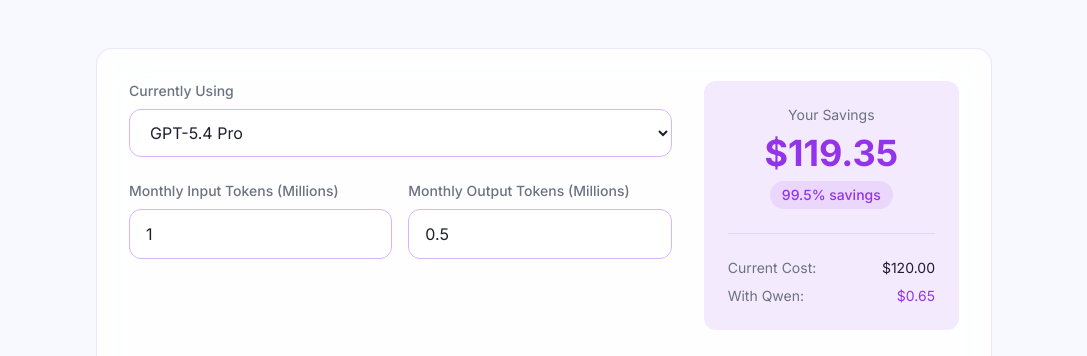
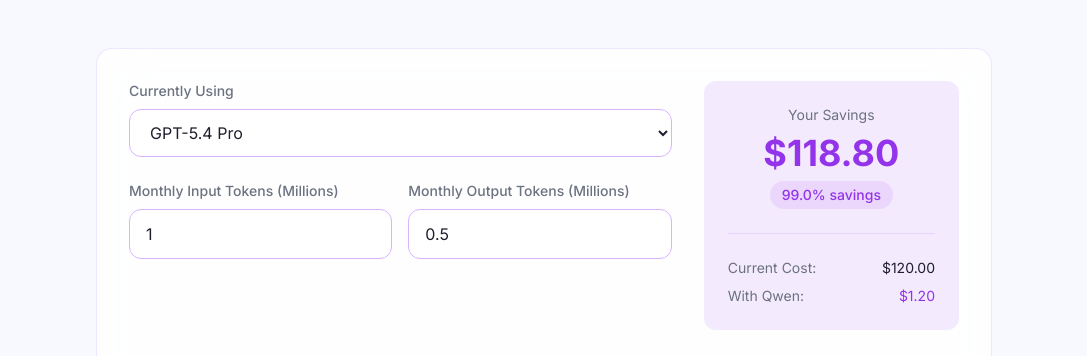
Before and after one commit to cclawbot/qwen-landing, a Next.js app: page / in a window 1280 px wide. Shown: the part 4242-4598 px from the top of the page, without its empty margins (96-1183 px from the left). Built offline with nearby package versions, Linux system fonts and the light colour scheme.

Commit message:
fix: update PricingCalculator with correct Qwen pricing

```diff
--- a/src/components/PricingCalculator.tsx
+++ b/src/components/PricingCalculator.tsx
@@ -10,11 +10,11 @@
     "Claude Sonnet 4.6": { input: 3.0, output: 15.0 },
     "GPT-5.1": { input: 1.25, output: 10.0 },
     "Claude Haiku 4.5": { input: 1.0, output: 5.0 },
-    "GPT-5 Nano": { input: 0.05, output: 0.4 },
+    "GPT-5 Mini": { input: 0.25, output: 2.0 },
   },
   qwen: {
-    input: 0.26,
-    output: 0.78,
+    input: 0.40,
+    output: 1.60,
   },
 };
 
@@ -30,7 +30,7 @@
   { name: "Claude Sonnet 4.6", input: 3.0, output: 15.0 },
   { name: "GPT-5.1", input: 1.25, output: 10.0 },
   { name: "Claude Haiku 4.5", input: 1.0, output: 5.0 },
-  { name: "GPT-5 Nano", input: 0.05, output: 0.4 },
+  { name: "GPT-5 Mini", input: 0.25, output: 2.0 },
 ];
 
 export default function PricingCalculator() {
```
